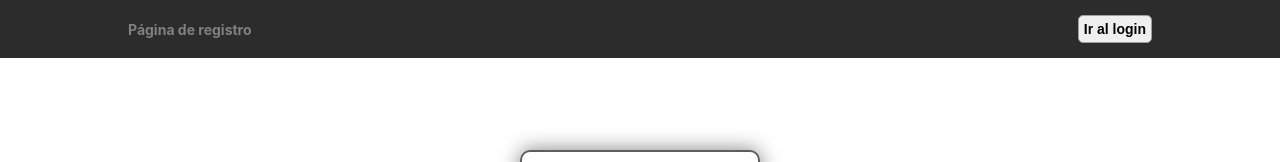
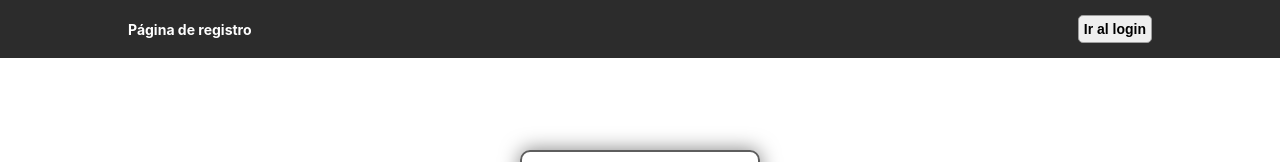
Before and after one commit to ManuelAleCortes/proyecto-final-web, a React (Create React App) app: page /registro in a window 1280 px wide. Shown: the top 162 px of the page. Built offline with nearby package versions, Linux system fonts and the light colour scheme.

Commit message:
Primera corrección mínima

```diff
--- a/public/index.html
+++ b/public/index.html
@@ -24,7 +24,7 @@
       work correctly both with client-side routing and a non-root public URL.
       Learn how to configure a non-root public URL by running `npm run build`.
     -->
-    <title>UAOTenis</title>
+    <title>Uao tenis</title>
   </head>
   <body>
     <noscript>You need to enable JavaScript to run this app.</noscript>
--- a/src/componentes/menu.jsx
+++ b/src/componentes/menu.jsx
@@ -41,7 +41,7 @@ export default function Menu(props) {
         <div id="contenedor-title">
             <div id="contenedor-title-text">
                 <div id="title-text">
-                    <span style={{ color: "gray", fontSize: "14px", fontWeight: "bold"}}>{props.nombre}</span>
+                    <span style={{ color: "white", fontSize: "14px", fontWeight: "bold"}}>{props.nombre}</span>
                 </div>
 
                 <div>
```
